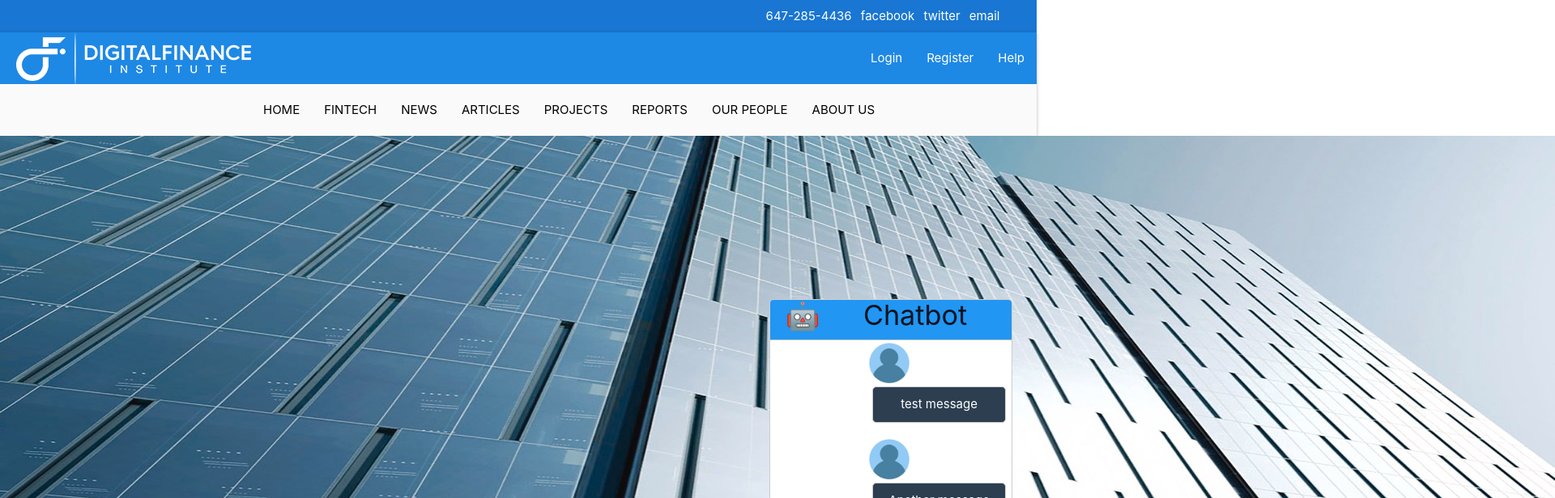
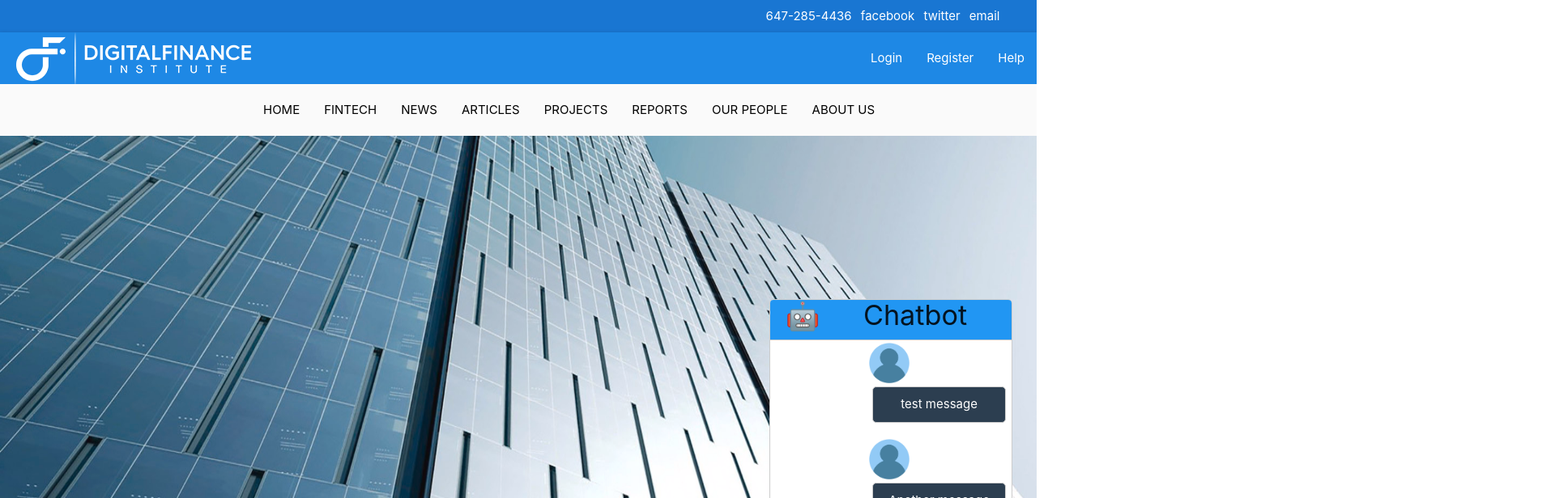
Before and after one commit to reynoldjong/Chatbot-Spring-Boot-New, a React (Create React App) app in the folder chatbot/src/main/webapp/: page / in a window 1280 px wide. Shown: the top 616 px of the page at 81% size, 1920 px wide, since content can reach past the window. Built offline with nearby package versions, Linux system fonts and the light colour scheme.

Commit message:
PROJ14-43  fixed hero image being too long

```diff
--- a/chatbot/src/main/webapp/src/components/Hero/Hero.js
+++ b/chatbot/src/main/webapp/src/components/Hero/Hero.js
@@ -4,7 +4,7 @@ import image from './images/office.jpg'
 const hero = () =>{
     return(
         <div className={classes.Hero}>
-            <img src={image} alt="offices" width="1920" height="700"/>
+            <img className={classes.Image} src={image} alt="offices"/>
         </div>
     );
 };
--- a/chatbot/src/main/webapp/src/components/Hero/Hero.module.css
+++ b/chatbot/src/main/webapp/src/components/Hero/Hero.module.css
@@ -3,3 +3,8 @@
     top:0px;
     z-index:-100;
 }
+
+.Image{
+    width:100vw;
+    height:100vh;
+}
```
